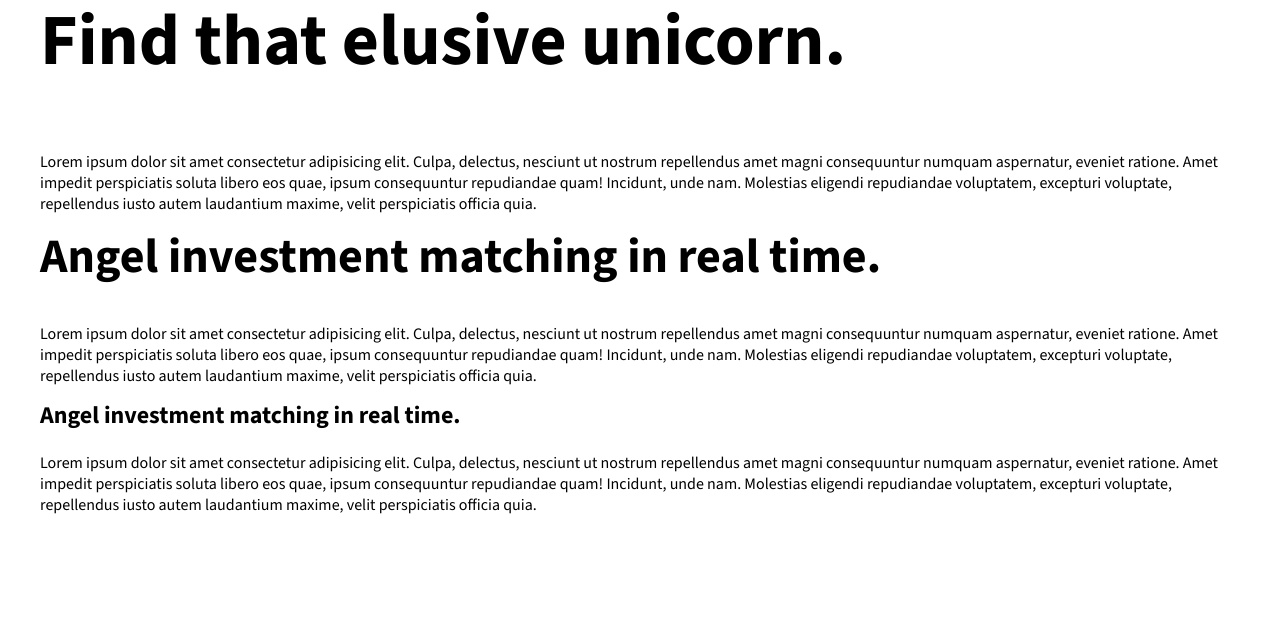
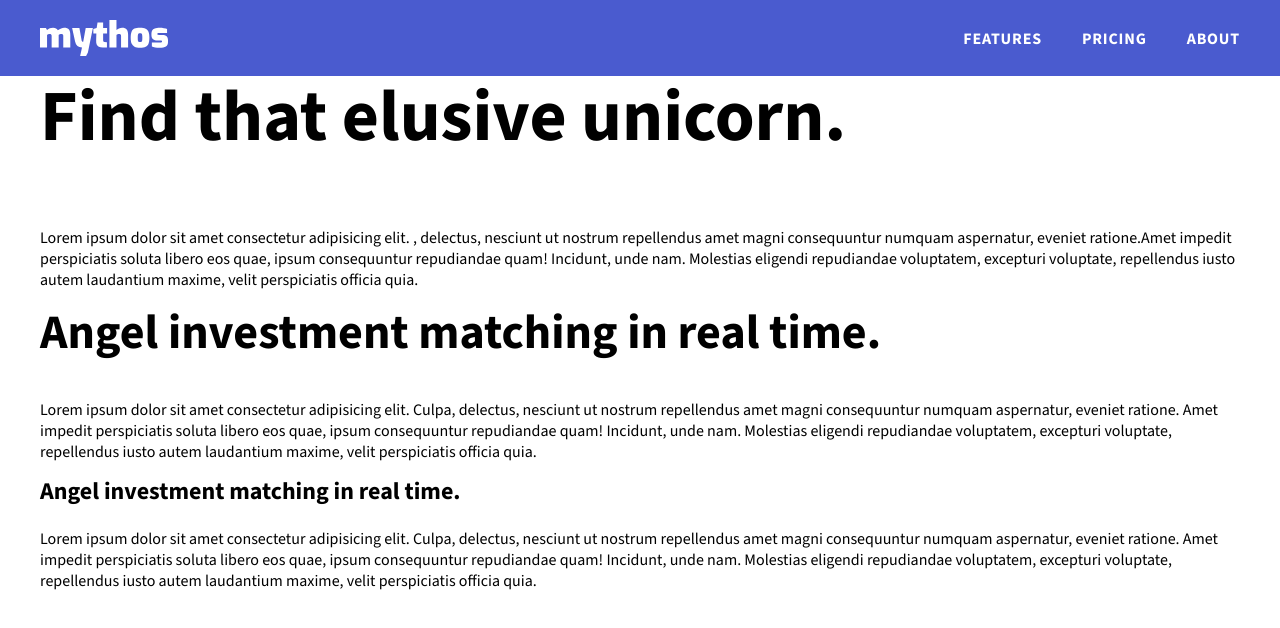
Before and after one commit to tom-mate-o/responsive-design-beginners, a plain HTML site: page index.html in a window 1280 px wide. Drawn offline with nearby package versions, Linux system fonts and the light colour scheme.

Commit message:
Top Navigation

```diff
--- /dev/null
+++ b/app/scss/components/_index.scss
@@ -0,0 +1 @@
+@forward 'topnav';
--- /dev/null
+++ b/app/scss/components/_topnav.scss
@@ -0,0 +1,65 @@
+@use '../util/' as u;
+
+.topnav {
+  background-color: var(--header-bg);
+
+  &__wrapper {
+    display: flex;
+    justify-content: space-between;
+    align-items: center;
+    padding-block: 12px; // we use px in that case (not u.rem(px)), that the space won't get MUCH bigger, when the font-size of the browser is increased
+
+    @include u.breakpoint('large') {
+      padding-block: 20px;
+    }
+  }
+
+  &__homelink {
+    &:hover {
+      opacity: 0.9;
+    }
+  }
+
+  &__logo {
+    display: block;
+    width: u.rem(70);
+    height: auto;
+
+    @include u.breakpoint('large') {
+      width: u.rem(128);
+    }
+  }
+
+  &__links {
+    display: flex;
+    gap: 20px;
+    margin: 0;
+    padding: 0;
+
+    @include u.breakpoint('large') {
+      gap: 40px;
+    }
+  }
+
+  &__item {
+    list-style-type: none;
+  }
+
+  &__link {
+    font-size: u.rem(14);
+    font-weight: 700;
+    letter-spacing: 0.05em;
+    color: var(--text-light);
+    text-transform: uppercase;
+
+    @include u.breakpoint('large') {
+      font-size: u.rem(16);
+    }
+
+    &:hover {
+      text-decoration: underline;
+      text-decoration-thickness: 2px;
+      text-underline-offset: 4px;
+    }
+  }
+}
--- a/app/scss/globals/_boilerplate.scss
+++ b/app/scss/globals/_boilerplate.scss
@@ -17,6 +17,7 @@ body {
   font-family: u.$font;
   background-color: var(--background-color);
   color: var(--text-color);
+  margin-block-end: 50vh; // temporary
 }
 
 .visually-hidden {
@@ -26,4 +27,13 @@ body {
   width: 1px;
   height: 1px;
   overflow: hidden;
+
+  &:focus {
+    left: 0;
+    width: auto;
+    height: auto;
+    background-color: #fff;
+    padding: 0.5rem;
+    border: 1px solid;
+  }
 }
--- a/app/scss/globals/_colors.scss
+++ b/app/scss/globals/_colors.scss
@@ -2,6 +2,7 @@
   --main-bg: hsl(0, 0%, 100%);
   --text-dark: hsl(233, 14%, 25%);
   --text-light: hsl(0, 0%, 100%);
+  --header-bg: hsl(232, 58%, 55%);
   --hero-bg: hsl(232, 58%, 55%);
   --button-dash-primary-bg: hsl(180, 100%, 42%);
   --button-primary-text: hsl(233, 14%, 25%);
--- a/app/scss/style.scss
+++ b/app/scss/style.scss
@@ -1,2 +1,3 @@
 @forward 'globals';
 @forward 'layout';
+@forward 'components';
--- a/index.html
+++ b/index.html
@@ -20,15 +20,40 @@
 </head>
 
 <body>
-    <header></header>
-    <main>
+    <a href="#main" class="visually-hidden">Skip to main content</a>
+    <header class="topnav">
+        <h2 class="visually-hidden">Header</h2>
+        <div class="wrapper topnav__wrapper">
+            <a href="/" class="topnav__homelink">
+                <img src="/img/logo-mythos.svg" alt="Mythos homepage" class="topnav__logo" width="128" height="36">
+            </a>
+            <nav>
+                <ul class="topnav__links">
+                    <li class="topnav__item">
+                        <a href="" class="topnav__link">Features</a>
+                    </li>
+                    <li class="topnav__item">
+                        <a href="" class="topnav__link">Pricing</a>
+                    </li>
+                    <li class="topnav__item">
+                        <a href="" class="topnav__link">About</a>
+                    </li>
+                </ul>
+            </nav>
+        </div>
+    </header>
+    <main id="main">
         <article>
             <section class="wrapper">
                 <h1>Find that elusive unicorn.</h1>
-                <p>Lorem ipsum dolor sit amet consectetur adipisicing elit. Culpa, delectus, nesciunt ut nostrum
-                    repellendus amet magni consequuntur numquam aspernatur, eveniet ratione. Amet impedit perspiciatis
-                    soluta libero eos quae, ipsum consequuntur repudiandae quam! Incidunt, unde nam. Molestias eligendi
-                    repudiandae voluptatem, excepturi voluptate, repellendus iusto autem laudantium maxime, velit
+                <p>Lorem ipsum dolor sit amet consectetur adipisicing elit. <span>, delectus, nesciunt ut nostrum
+                        repellendus amet magni consequuntur numquam aspernatur, eveniet ratione.</span><span>Amet
+                        impedit
+                        perspiciatis
+                        soluta libero eos quae, ipsum consequuntur repudiandae quam! Incidunt, unde nam. Molestias
+                        eligendi</span>
+                    repudiandae voluptatem, excepturi voluptate, repellendus iusto autem laudantium maxime,
+                    velit
                     perspiciatis officia quia.</p>
             </section>
             <section class="wrapper">
```
Also changed, not shown: dist/index.css (added), dist/style.css, img/logo-mythos.svg (added), 2 other files.
